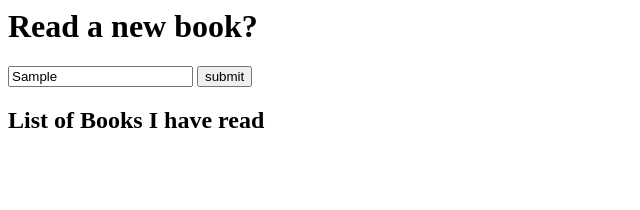
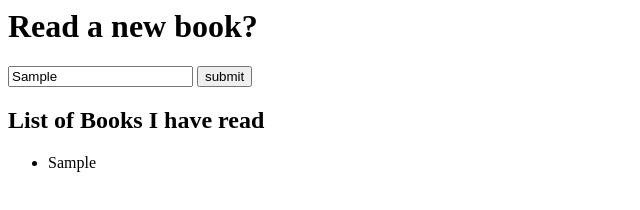
Before and after one commit to csharpd/trackmylife, a plain HTML site: page public/index.html in a window 1280 px wide. Both pictures are taken after typing "Sample" into the empty fields and a click on the button "submit". Shown: the full height of the page, 0-640 px from the left. Drawn offline with Linux system fonts and the light colour scheme.

Commit message:
appends a li

```diff
--- a/public/index.html
+++ b/public/index.html
@@ -11,8 +11,8 @@
 				<input id="enter" type="button" value="submit" />
 			</form>
 			<h2>List of Books I have read</h2>
-			<section id='books'>
-			</section>
+				<ul>
+				</ul>
 		</main>
 		<script src="javascript/jquery-2.1.1.min.js"></script>
 		<script src="javascript/trackmylife.js"></script>
@@ -20,11 +20,17 @@
 			$(document).ready(function(){
 				$('#enter').on('click',function(){
 					var myinput = $('#book-input').val();
+					$('ul').append('<li>' + myinput + '</li>');
+				});
+		});
+			</script>
+	</body>
+</html>
+
+<!-- 			$(document).ready(function(){
+				$('#enter').on('click',function(){
+					var myinput = $('#book-input').val();
 					console.log(myinput);
 					$('ul').append(myinput)
 				});
-		});
-
-			</script>
-	</body>
-</html>
+		}); -->
```
